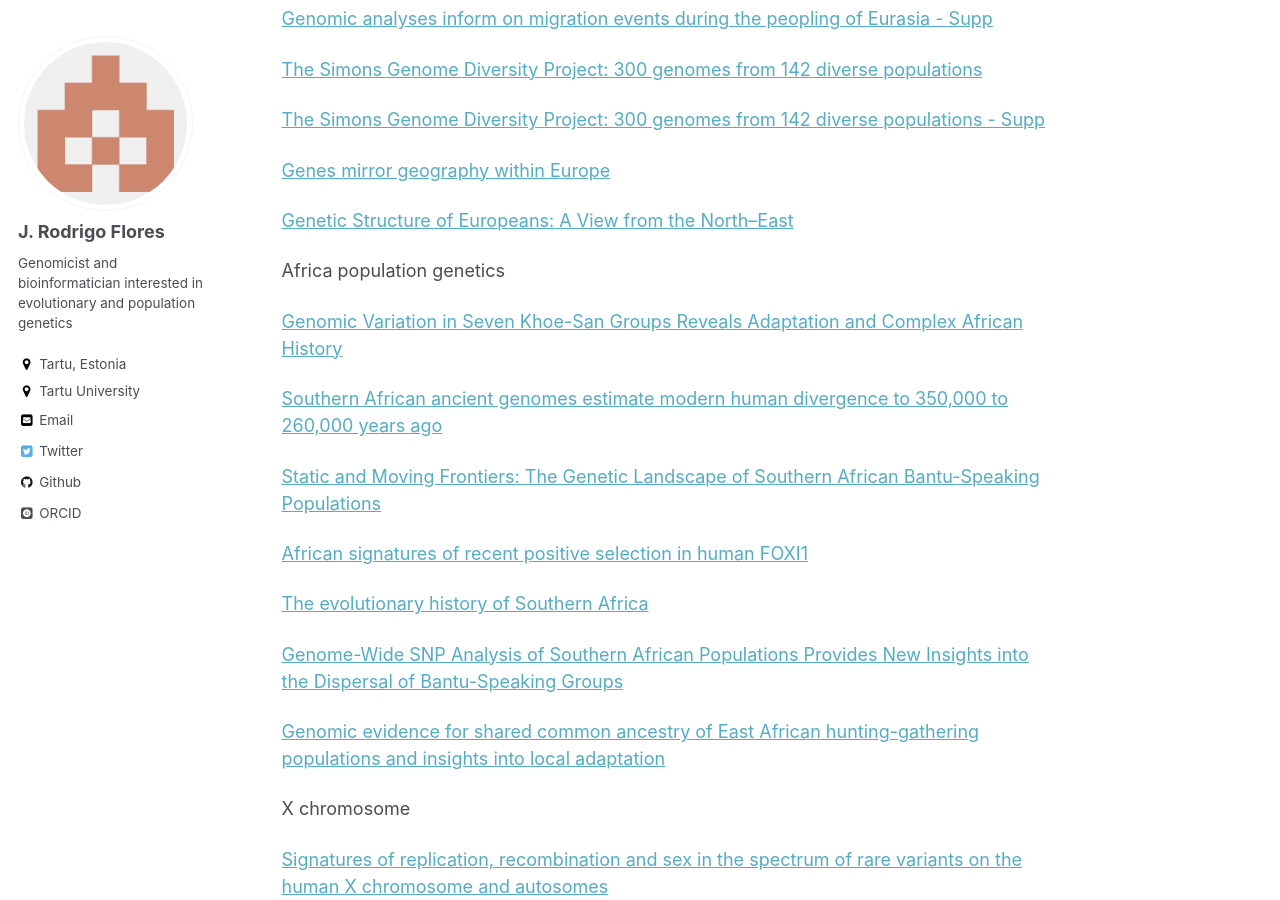
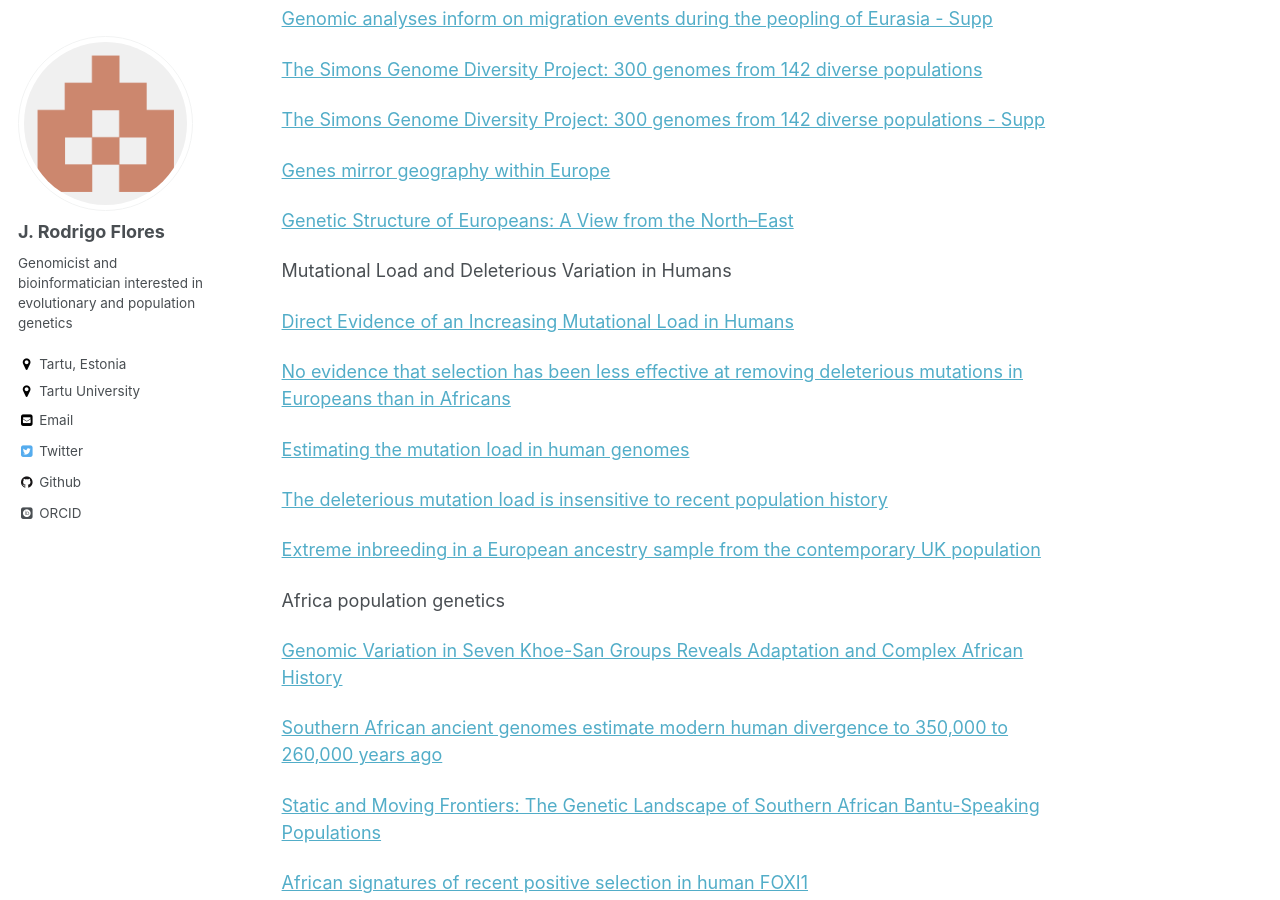
Before and after one commit to JRodrigoF/JRodrigoFlores.github.io, a Jekyll site: the page built from lc.md, in a window 1280 px wide and 900 px high, scrolled down 306 px. Built offline with Jekyll 4.4.1, drawn with Linux system fonts in a browser that asks for light colours; some web fonts are replaced.

Commit message:
Update lc.md

```diff
--- a/lc.md
+++ b/lc.md
@@ -19,6 +19,18 @@ Human Genomics
 [Genes mirror geography within Europe](https://www.nature.com/articles/nature07331)
 
 [Genetic Structure of Europeans: A View from the North–East](https://journals.plos.org/plosone/article?id=10.1371/journal.pone.0005472)
+
+Mutational Load and Deleterious Variation in Humans
+
+[Direct Evidence of an Increasing Mutational Load in Humans](https://academic.oup.com/mbe/advance-article/doi/10.1093/molbev/msz192/5551346?rss=1)
+
+[No evidence that selection has been less effective at removing deleterious mutations in Europeans than in Africans](https://www.nature.com/articles/ng.3186)
+
+[Estimating the mutation load in human genomes](https://www.nature.com/articles/nrg3931)
+
+[The deleterious mutation load is insensitive to recent population history](https://www.nature.com/articles/ng.2896)
+
+[Extreme inbreeding in a European ancestry sample from the contemporary UK population](https://www.nature.com/articles/s41467-019-11724-6)
 
 Africa population genetics
 
```
